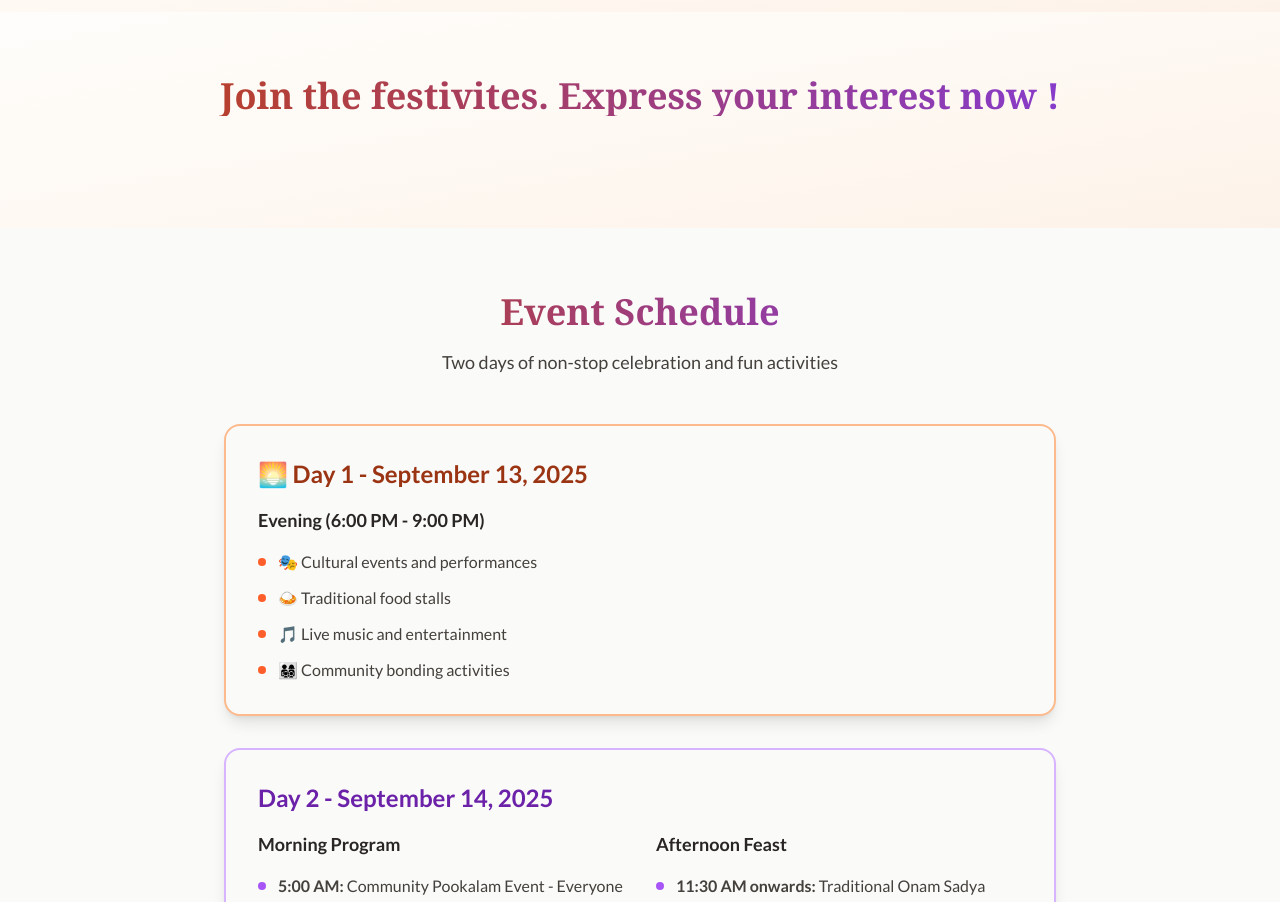
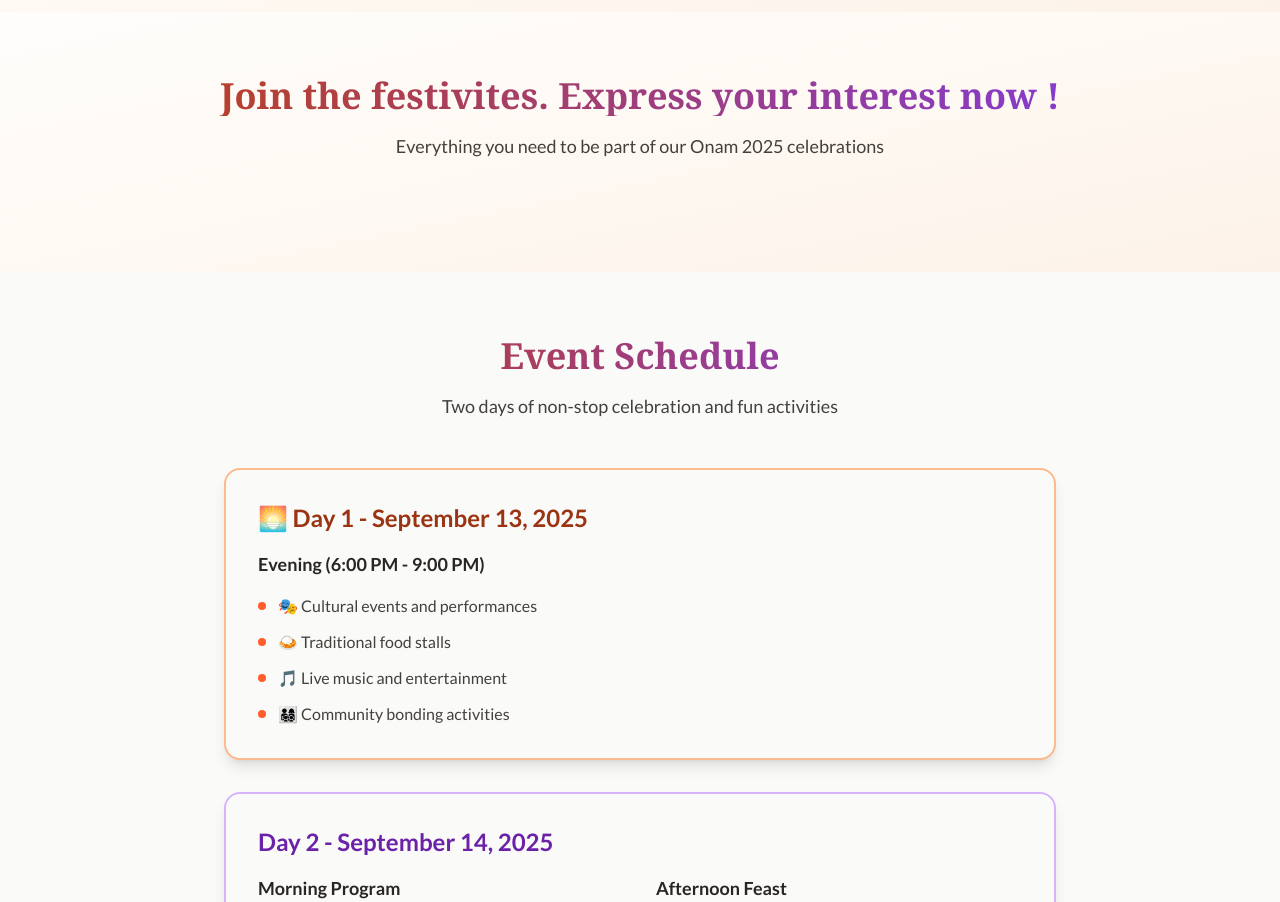
Before and after one commit to ebyed/InfinityMalayalees, a React (Vite) app: page /onam-2025 in a window 1280 px wide. Shown: the part 1040-1942 px from the top of the page. Built offline with nearby package versions, Linux system fonts and the light colour scheme; no server answers.

Commit message:
Updated Onam2025.tsx

```diff
--- a/src/pages/Onam2025.tsx
+++ b/src/pages/Onam2025.tsx
@@ -107,7 +107,7 @@ const Onam2025: React.FC = () => {
                   Join the festivites. Express your interest  now !
                 </h2>
                 <p className="text-lg text-stone-700 dark:text-stone-200 max-w-2xl mx-auto font-medium">
-
+                  Everything you need to be part of our Onam 2025 celebrations
                 </p>
 
               {/* </div>
```
